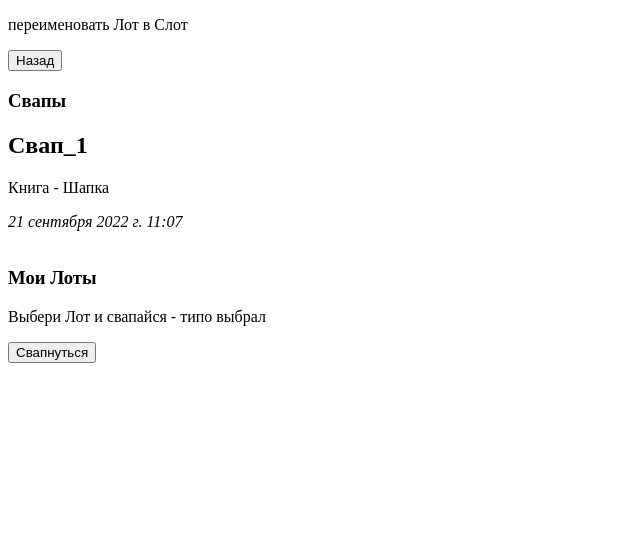
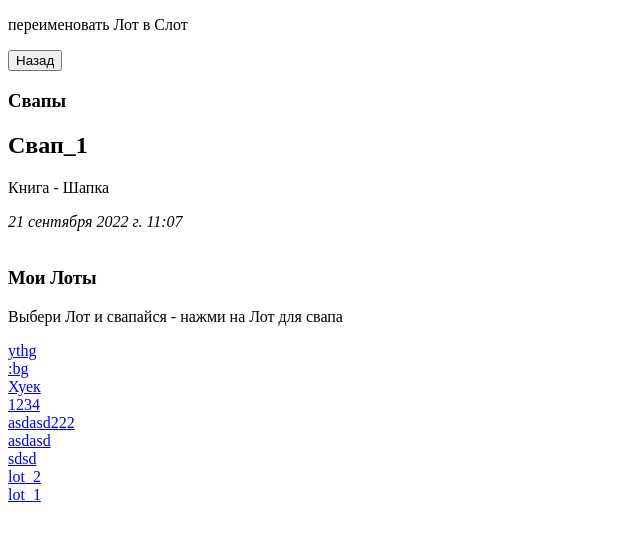
Before and after one commit to alexeykiruhin/Swapster, a Django app: page /detail/1/ in a window 1280 px wide. Shown: the top 541 px of the page, without its empty margins (0-640 px from the left). Run offline with Django 4.2, Linux system fonts and the light colour scheme; data comes from the database, SQL or seed files in the repository; both versions use the stored data as it was before the commit.

Commit message:
Передача первого айди в создание свапа Передача второго айди в уже готовый свап

```diff
--- a/Swapster/apps/Lots/views.py
+++ b/Swapster/apps/Lots/views.py
@@ -15,11 +15,11 @@ def index(request):
 
 def detail(request, lot_id):
     try:
-        l = Lot.objects.get( id = lot_id )
+        lot = Lot.objects.get( id = lot_id )
     except:
         raise Http404('Лот не найден')
 
-    return render(request, 'lots/detail.html', {'lot': l})
+    return render(request, 'lots/detail.html', {'lot': lot})
 
 
 def add_lot(request):
--- a/Swapster/apps/Swaps/urls.py
+++ b/Swapster/apps/Swaps/urls.py
@@ -7,5 +7,5 @@ urlpatterns = [
     path('', views.index, name='index'),
     path('detail/<int:swap_id>/', views.detail, name='detail'),
     path('add_swap/<int:id>', views.add_swap, name='add_swap'),
-    path('add_swap2', views.add_swap2, name='add_swap2'),
+    path('add_swap2/<int:swap_id>/<int:lot_id>', views.add_swap2, name='add_swap2'),
 ]
--- a/Swapster/apps/Swaps/views.py
+++ b/Swapster/apps/Swaps/views.py
@@ -8,33 +8,36 @@ from .models import Swap
 
 
 def index(request):
-    latest_swaps_list = Swap.objects.order_by('-swap_date')[:5]
+    latest_swaps_list = Swap.objects.order_by('-swap_date')
     return render(request, 'swaps/list.html', {'latest_swaps_list': latest_swaps_list})
 
 
 def detail(request, swap_id):
     try:
-        s = Swap.objects.get( id = swap_id )
-        latest_lots_list = Lot.objects.order_by('-lot_date')[0].id
-        print(latest_lots_list)
+        swap = Swap.objects.get( id = swap_id )
+        latest_lots_list = Lot.objects.order_by('-lot_date')
     except:
         raise Http404('Свап не найден')
 
-    return render(request, 'swaps/detail.html', {'swap': s, 'lot_id': latest_lots_list})
+    return render(request, 'swaps/detail.html', {'swap': swap, 'latest_lots_list': latest_lots_list})
 
 
 
-def add_swap(request, id=1):
+def add_swap(request, id=0):
     # надо выдернуть количество свапов в бд и добавлять в название
     latest_swaps_list = Swap.objects.all()
     count = len(latest_swaps_list)+1
 
-    s = Swap(swap_title=f'Swap_#{count}', id_lot_1=id, id_lot_2=1, swap_date=timezone.now())
+    s = Swap(swap_title=f'Swap_#{count}', id_lot_1=id, id_lot_2='null', swap_date=timezone.now())
     s.save(force_insert=True)
-    print('ГОтвово')
+    print('add_swap, id_lot_1='+str(id))
     return HttpResponseRedirect(reverse('swaps:index'))
 
 
-def add_swap2(request):
-    pass
+def add_swap2(request, swap_id, lot_id):
+    # поиск свапа в бд по айди
+    swap = Swap.objects.get(id=swap_id)
+    # присваиваем айди 2 лота в свап
+    swap.id_lot_2 = lot_id
+    swap.save()
     return HttpResponseRedirect(reverse('swaps:index'))
--- a/Swapster/templates/swaps/detail.html
+++ b/Swapster/templates/swaps/detail.html
@@ -11,6 +11,10 @@
     <br>
     <br>
     <h3>Мои Лоты</h3>
-    <p>Выбери Лот и свапайся - типо выбрал</p>
-    <a href="{% url 'swaps:add_swap2' %}"><button type="button" >Свапнуться</button></a>
+    <p>Выбери Лот и свапайся - нажми на Лот для свапа</p>
+    {% if latest_lots_list %}
+        {% for l in latest_lots_list %}
+            <a href="{% url 'swaps:add_swap2' swap.id l.id %}">{{ l.lot_title }}</a><br>
+        {% endfor %}
+    {% endif %}
 {% endblock %}
```
Also changed, not shown: Swapster/static/db.sqlite3 (deleted), db.sqlite3.
